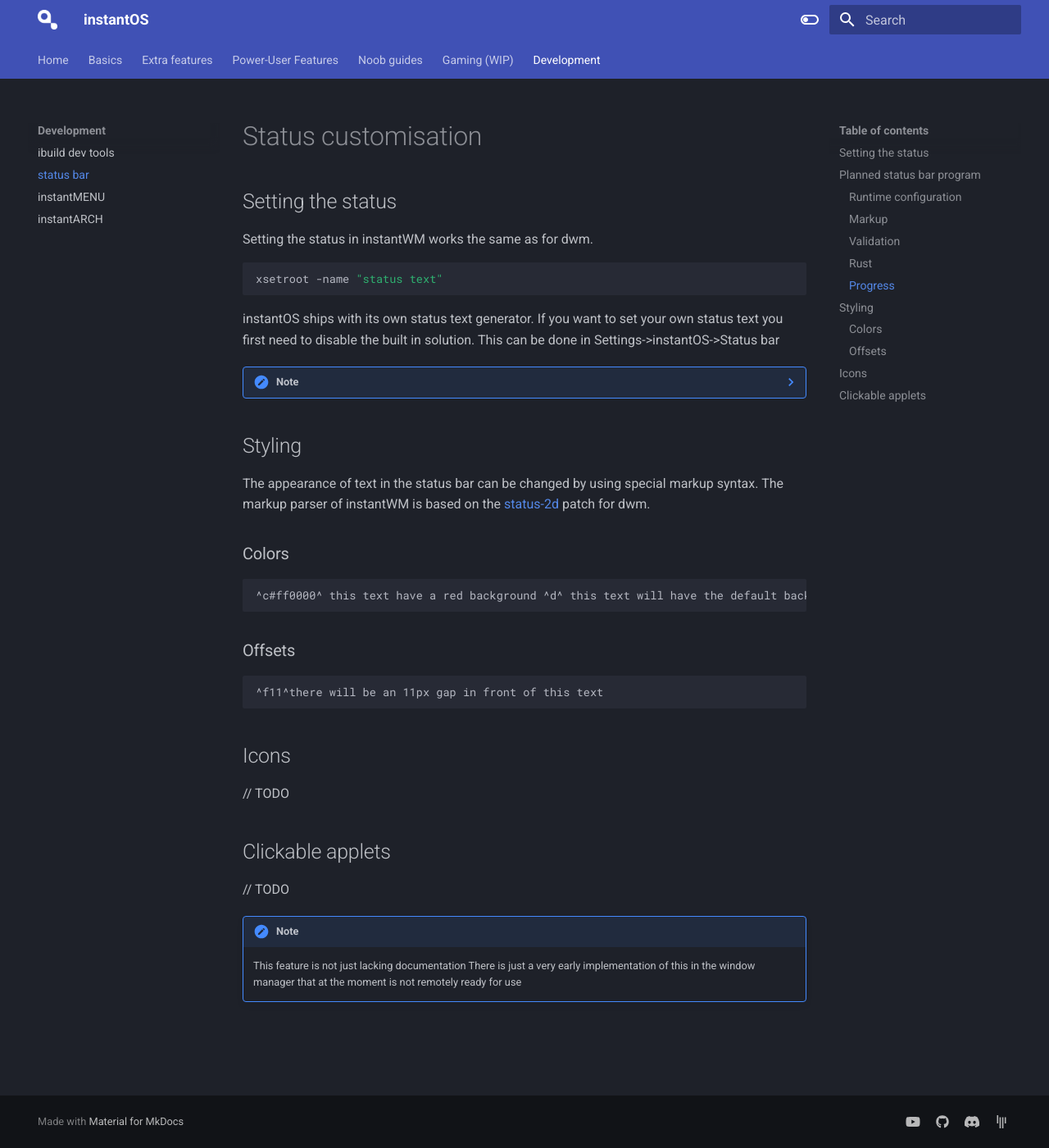
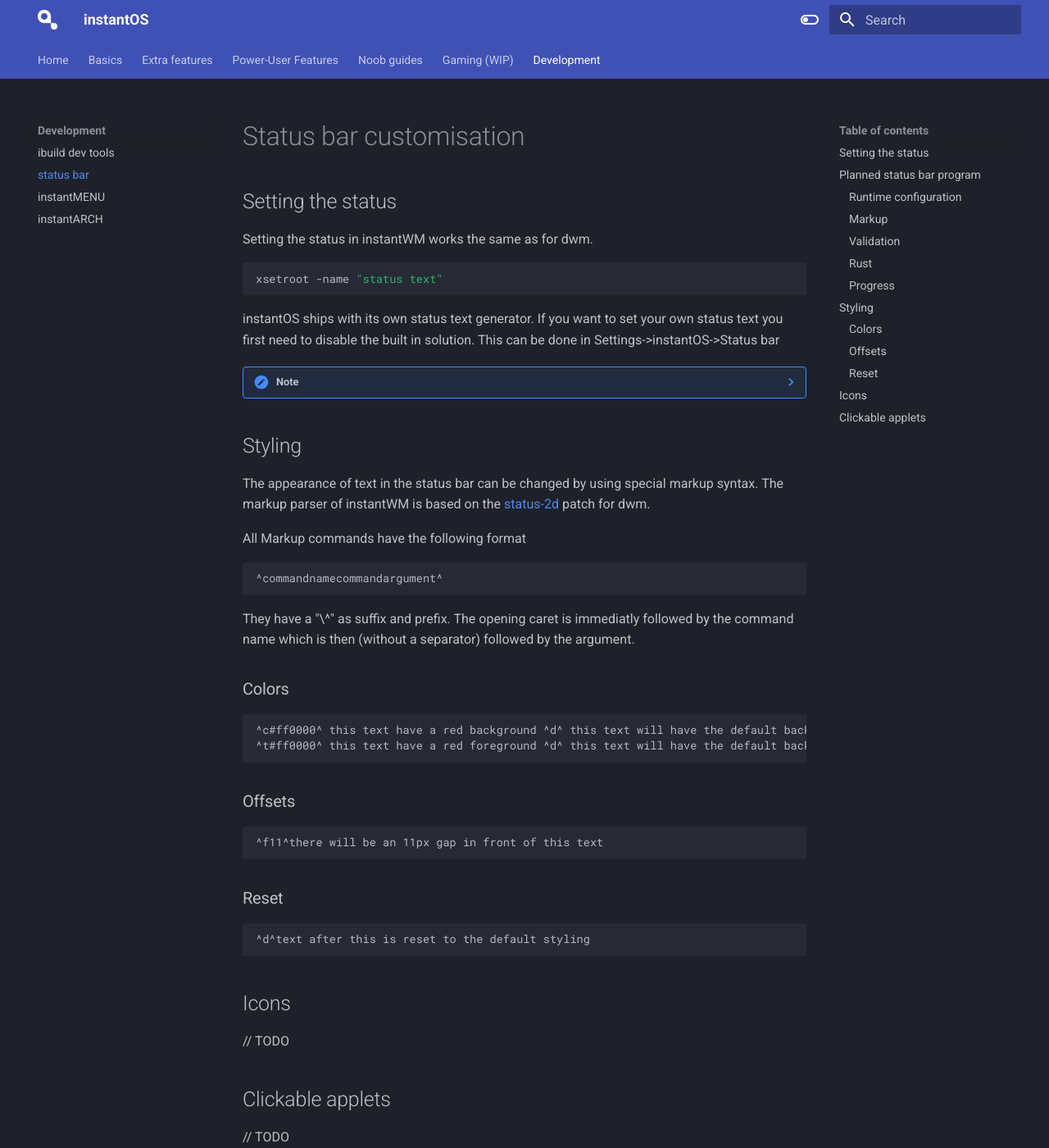
Before and after one commit to instantOS/docs, an MkDocs documentation site: the page built from docs/development/status.md, in a window 1280 px wide and 1400 px high. Shown: the whole window at 82% size. Built offline with MkDocs 1.6.1 and Material for MkDocs 9.7.7, drawn with Linux system fonts in a browser that asks for light colours.

Commit message:
add imosid docs and expand status markup documentation

````diff
--- a/docs/development/status.md
+++ b/docs/development/status.md
@@ -1,4 +1,4 @@
-# Status customisation
+# Status bar customisation
 
 ## Setting the status
 
@@ -56,16 +56,32 @@
 syntax.  The markup parser of instantWM is based on the
 [status-2d](https://dwm.suckless.org/patches/status2d/) patch for dwm.
 
+All Markup commands have the following format
+```txt
+^commandnamecommandargument^
+```
+
+They have a "\^" as suffix and prefix. The opening caret is immediatly followed
+by the command name which is then (without a separator) followed by the
+argument.
+
+
 ### Colors
 
 ```txt
 ^c#ff0000^ this text have a red background ^d^ this text will have the default background color
+^t#ff0000^ this text have a red foreground ^d^ this text will have the default background color
 ```
 
 ### Offsets
 
 ```txt
 ^f11^there will be an 11px gap in front of this text
+```
+### Reset
+
+```txt
+^d^text after this is reset to the default styling
 ```
 
 ## Icons
````
Also changed, not shown: docs/development/imosid.md (added, +160 -0 lines).
